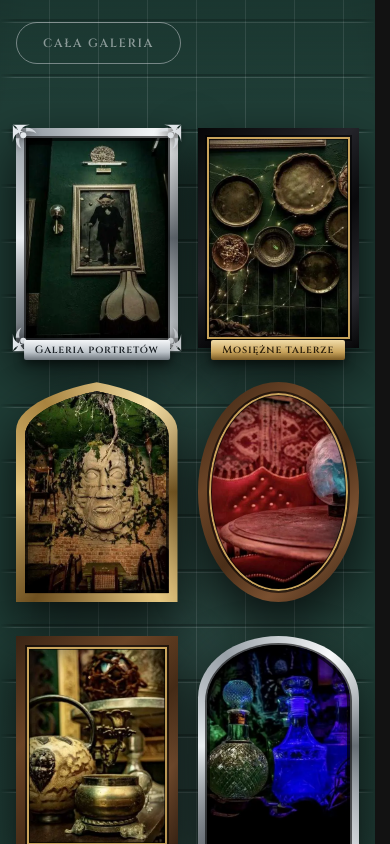
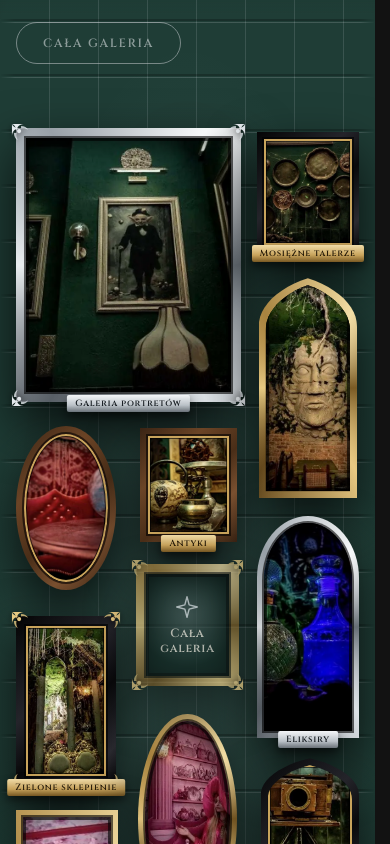
Before and after one commit to lukaszdzielo/alahamora, a Next.js app: page /gliwice/ in a window 390 px wide. Shown: the part 6640-7484 px from the top of the page. Built offline with nearby package versions, Linux system fonts and the light colour scheme.

Commit message:
Galeria: nieregularny układ na telefonie (6 kolumn), tabliczki przymocowane do ram

```diff
--- a/src/components/Gallery.jsx
+++ b/src/components/Gallery.jsx
@@ -4,7 +4,8 @@ import SectionHead from './SectionHead';
 
 // „Zajrzyj do środka / do Gildii” – ściana z kafli i obrazy w różnych ramach,
 // rozmieszczone jak w salonie (siatka 12 kolumn × 10 rzędów).
-// Każde miejsce: [kolumny, rzędy, wcięcie w komórce]
+// Każde miejsce: [kolumny, rzędy, wcięcie w komórce] – desktop (12 kolumn × 10 rzędów)
+// oraz osobny, też nieregularny układ na telefon (6 kolumn × 25 rzędów).
 const SLOTS = [
   ['1/5', '1/6', '0'],
   ['5/9', '1/4', '4px 18px 10px 0'],
@@ -19,6 +20,32 @@ const SLOTS = [
   ['9/13', '8/11', '6px 0 0'],
   ['1/5', '9/11', '8px 26px 0 0'],
 ];
+
+const SLOTS_MOBILE = [
+  ['1/5', '1/7', '0'],
+  ['5/7', '1/4', '4px 0 6px 4px'],
+  ['5/7', '4/9', '6px 2px 0 6px'],
+  ['1/3', '7/11', '10px 6px 4px 0'],
+  ['3/5', '7/10', '12px 4px 4px 6px'],
+  ['5/7', '9/14', '4px 0 0 4px'],
+  ['1/3', '11/15', '8px 6px 0 0'],
+  ['3/5', '13/18', '10px 4px 6px 4px'],
+  ['5/7', '14/18', '6px 0 4px 8px'],
+  ['1/3', '15/22', '10px 4px 0 0'],
+  ['3/7', '18/22', '14px 0 0 6px'],
+  ['2/6', '22/26', '12px 6px 0'],
+];
+const CTA_SLOT = ['7/9', '4/7'];
+const CTA_SLOT_MOBILE = ['3/5', '10/13'];
+
+const place = ([col, row, pad], [mcol, mrow, mpad]) => ({
+  '--col': col,
+  '--row': row,
+  '--pad': pad,
+  '--mcol': mcol,
+  '--mrow': mrow,
+  '--mpad': mpad,
+});
 
 // Style ram: metal, kształt, kolor filetu (wewnętrznej listwy), ornamenty w rogach, kolor tabliczki
 const FRAMES = {
@@ -96,13 +123,13 @@ export default function Gallery({ gallery, lamps }) {
 
         <div className="salon">
           {gallery.items.map((item, i) => {
-            const [col, row, inset] = SLOTS[i];
+
             const name = gallery.frames[i];
             const frame = FRAMES[name] ?? FRAMES.gold;
             // tabliczka tylko na ramach prostokątnych i łukowych
             const showCaption = item.caption && frame.plate;
             return (
-              <figure key={i} className="gframe-cell" style={{ gridColumn: col, gridRow: row, padding: inset }} data-appear="">
+              <figure key={i} className="gframe-cell" style={place(SLOTS[i], SLOTS_MOBILE[i])} data-appear="">
                 <div className={frameClass(name)}>
                   <div className="gframe__metal">
                     <div className="gframe__picture">
@@ -110,13 +137,18 @@ export default function Gallery({ gallery, lamps }) {
                     </div>
                   </div>
                   {frame.orn && <Corners />}
+                  {/* tabliczka przymocowana do ramy – kołysze się razem z nią (podpis jest też w alt zdjęcia) */}
+                  {showCaption && (
+                    <span className={`gframe__plate gframe__plate--${frame.plate}`} aria-hidden="true">
+                      {item.caption}
+                    </span>
+                  )}
                 </div>
-                {showCaption && <figcaption className={`gframe__plate gframe__plate--${frame.plate}`}>{item.caption}</figcaption>}
               </figure>
             );
           })}
 
-          <a className="gframe-cell gframe-cta" {...link} style={{ gridColumn: '7/9', gridRow: '4/7' }}>
+          <a className="gframe-cell gframe-cta" {...link} style={place([...CTA_SLOT, '6px 4px'], [...CTA_SLOT_MOBILE, '4px 2px'])}>
             <span className="gframe gframe--gold gframe--orn">
               <span className="gframe__metal">
                 <span className="gframe__picture gframe-cta__inner">
--- a/src/styles/globals.css
+++ b/src/styles/globals.css
@@ -1287,6 +1287,9 @@ a { color: inherit; }
 
 .gframe-cell {
   position: relative;
+  grid-column: var(--col);
+  grid-row: var(--row);
+  padding: var(--pad, 0);
   margin: 0;
   text-decoration: none;
   color: inherit;
@@ -1403,6 +1406,7 @@ a { color: inherit; }
 
 .gframe-cta[aria-disabled='true'] {
   opacity: .7;
+  text-decoration: none;
 
   & > .gframe { animation: none !important; }
   & .gframe-cta__inner { background: radial-gradient(circle at 50% 40%, rgb(var(--line-rgb) / .28), transparent 70%), var(--bg) !important; }
@@ -1410,7 +1414,6 @@ a { color: inherit; }
 }
 
 .gframe-cta {
-  padding: 6px 4px;
 
   & .gframe-cta__inner {
     display: flex;
@@ -1466,19 +1469,31 @@ a { color: inherit; }
   }
 }
 
+/* telefon / tablet: osobny nieregularny układ (6 kolumn) – pozycje z SLOTS_MOBILE */
 @media (max-width: 900px) {
   .salon {
-    grid-template-columns: repeat(2, minmax(0, 1fr));
-    grid-template-rows: none;
-    grid-auto-rows: 220px;
-    gap: 34px 20px;
-  }
-
-  .salon > * {
-    grid-column: auto !important;
-    grid-row: auto !important;
-    padding: 0 !important;
-  }
+    grid-template-columns: repeat(6, minmax(0, 1fr));
+    grid-template-rows: repeat(25, clamp(34px, 7.5vw, 62px));
+    gap: 14px 12px;
+  }
+
+  .gframe-cell {
+    grid-column: var(--mcol);
+    grid-row: var(--mrow);
+    padding: var(--mpad, 0);
+  }
+
+  .gframe { --pad: 7px; }
+  .gframe.gframe--wood { --pad: 8px; }
+  .gframe .gframe__corner { width: 26px; height: 26px; }
+  .gframe .gframe__corner svg { width: 26px; height: 26px; }
+  .gframe__plate { font-size: 9px; padding: 3px 8px; bottom: -10px; }
+  .gframe-cta .gframe-cta__inner { gap: 6px; padding: 6px; }
+  .gframe-cta .gframe-cta__inner strong { font-size: 12px; }
+}
+
+@media (max-width: 420px) {
+  .gframe-cta .gframe-cta__enter { display: none; }
 }
 
 /* ---------- Kontakt ---------- */
```
